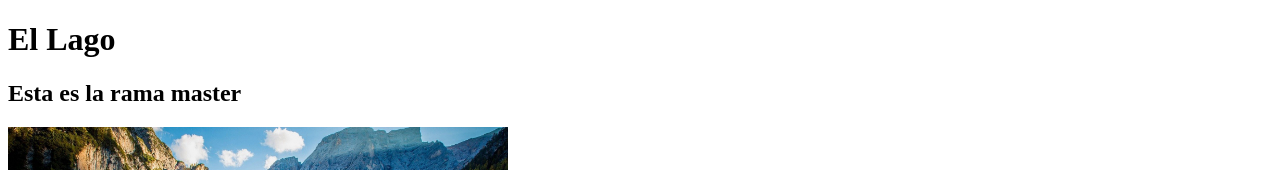
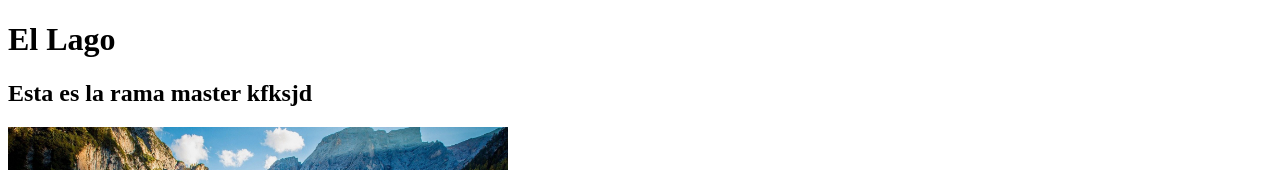
Before and after one commit to joshuertasca/BIT_Johan_Huertas, a plain HTML site: page index.html in a window 1280 px wide. Shown: the top 170 px of the page. Drawn offline with Linux system fonts and the light colour scheme.

Commit message:
master trabajando

```diff
--- a/index.html
+++ b/index.html
@@ -19,7 +19,7 @@
 	</header>
 
 	<main>
-		<h2>Esta es la rama master</h2>
+		<h2>Esta es la rama master kfksjd</h2>
 	</main>
 
 	<main>
```
